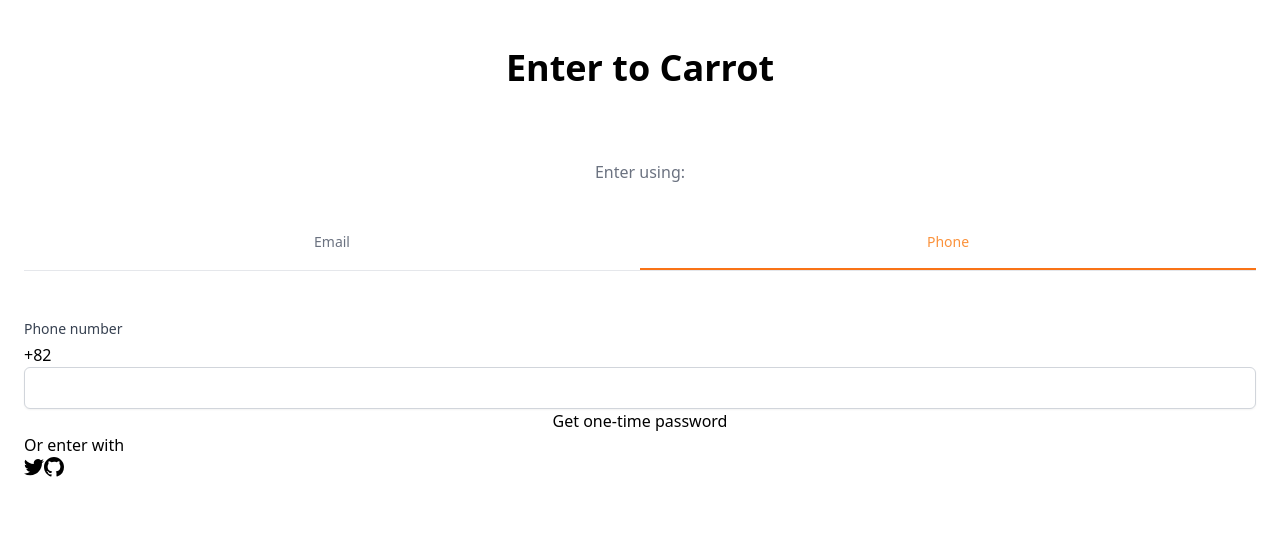
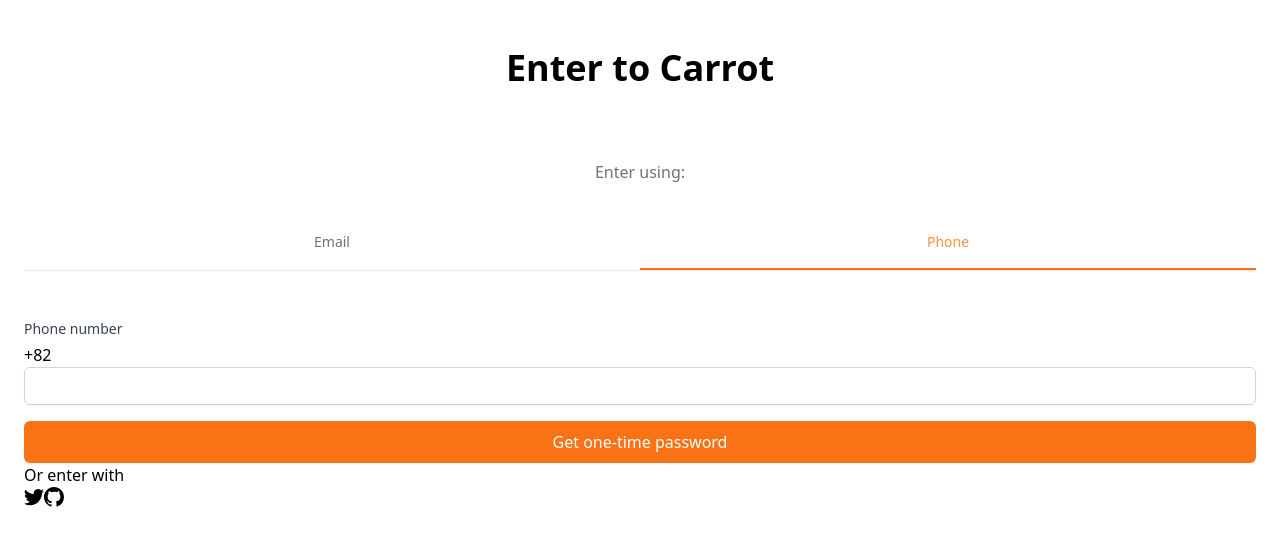
Before and after one commit to joooonis/carrot-market, a Next.js app: page /enter in a window 1280 px wide. Both pictures are taken after a click on the button "Phone". Shown: the top 546 px of the page. Built offline with nearby package versions, Linux system fonts and the light colour scheme.

Commit message:
design : button styling

```diff
--- a/pages/enter.tsx
+++ b/pages/enter.tsx
@@ -59,13 +59,13 @@
                 <span>+82</span>
                 <input
                   type="number"
-                  className="appearance-none w-full px-3 py-2 border border-gray-300 rounded-md shadow-sm placeholder-gray-400 focus:outline-none focus:ring-orange-500 focus:border-orange-500"
+                  className="appearance-none w-full px-3 py-2 border border-gray-300 rounded-md shadow-sm placeholder-gray-400 focus:outline-none text-sm focus:ring-orange-500 focus:border-orange-500"
                   required
                 />
               </div>
             ) : null}
           </div>
-          <button>
+          <button className="bg-orange-500 px-4 py-2 shadow-sm rounded-md text-white mt-4 hover:bg-orange-600 border border-transparent  font-medium">
             {method === 'email' ? 'Get login link' : null}
             {method === 'phone' ? 'Get one-time password' : null}
           </button>
```
